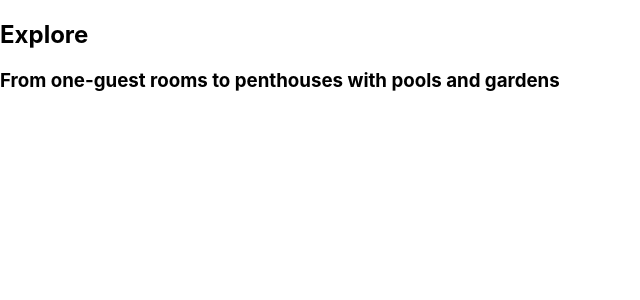
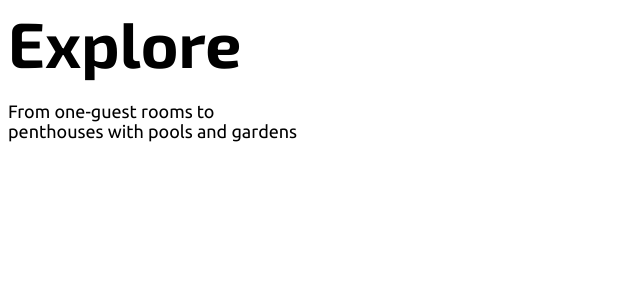
Before and after one commit to DevilxDude/code-20220420-hammad-akhtar, a React (Create React App) app: page / in a window 1280 px wide. Shown: the top 300 px of the page, without its empty margins (0-640 px from the left). Built offline with nearby package versions, Linux system fonts and the light colour scheme.

Commit message:
HA: Added Basic Font and styling

```diff
--- a/package.json
+++ b/package.json
@@ -10,6 +10,7 @@
     "@types/node": "^16.11.27",
     "@types/react": "^18.0.5",
     "@types/react-dom": "^18.0.1",
+    "node-sass": "^6.0.1",
     "react": "^18.0.0",
     "react-dom": "^18.0.0",
     "react-scripts": "5.0.1",
--- a/src/App.tsx
+++ b/src/App.tsx
@@ -1,4 +1,5 @@
 import ExploreSection from 'container/ExploreSection';
+import 'styles/global.scss';
 
 function App() {
   return (
--- /dev/null
+++ b/src/components/Title/index.module.scss
@@ -0,0 +1,21 @@
+.container {
+  .title {
+    margin: 0;
+    font-family: 'Exo 2', sans-serif;
+    font-size: 6.4rem;
+    font-weight: 700;
+    line-height: 7rem;
+    letter-spacing: 0;
+    text-align: left;
+    margin-bottom: 2.4rem;
+  }
+
+  .subtitle {
+    font-family: 'Ubuntu', sans-serif;
+    font-weight: 400;
+    font-size: 1.8rem;
+    line-height: 110%;
+    max-width: 30rem;
+    margin: 0;
+  }
+}
--- a/src/components/Title/index.tsx
+++ b/src/components/Title/index.tsx
@@ -1,4 +1,5 @@
 import { FC } from 'react';
+import styles from './index.module.scss';
 
 interface Props {
   title: string;
@@ -7,9 +8,9 @@ interface Props {
 
 const Title: FC<Props> = ({ title, subtitle }) => {
   return (
-    <div>
-      <h2>{title}</h2>
-      {subtitle && <h3>{subtitle}</h3>}
+    <div className={styles.container}>
+      <h2 className={styles.title}>{title}</h2>
+      {subtitle && <h3 className={styles.subtitle}>{subtitle}</h3>}
     </div>
   );
 };
--- a/src/index.css
+++ /dev/null
@@ -1,13 +0,0 @@
-body {
-  margin: 0;
-  font-family: -apple-system, BlinkMacSystemFont, 'Segoe UI', 'Roboto', 'Oxygen',
-    'Ubuntu', 'Cantarell', 'Fira Sans', 'Droid Sans', 'Helvetica Neue',
-    sans-serif;
-  -webkit-font-smoothing: antialiased;
-  -moz-osx-font-smoothing: grayscale;
-}
-
-code {
-  font-family: source-code-pro, Menlo, Monaco, Consolas, 'Courier New',
-    monospace;
-}
--- a/src/index.tsx
+++ b/src/index.tsx
@@ -1,6 +1,5 @@
 import React from 'react';
 import ReactDOM from 'react-dom/client';
-import './index.css';
 import App from './App';
 import reportWebVitals from './reportWebVitals';
 
--- /dev/null
+++ b/src/styles/global.scss
@@ -0,0 +1,20 @@
+@import url('https://fonts.googleapis.com/css2?family=Dancing+Script:wght@700&family=Exo+2:wght@400;500;700&family=Ubuntu:wght@300;400;500;700&display=swap');
+
+/*
+    Available Fonts:
+
+    font-family: 'Dancing Script', cursive;
+    font-family: 'Exo 2', sans-serif;
+    font-family: 'Ubuntu', sans-serif;
+*/
+
+html {
+  font-size: 10px;
+}
+
+body {
+  font-family: 'Ubuntu', sans-serif;
+  background-color: #ffffff;
+  font-size: 1.4rem;
+  color: #000000;
+}
```
Also changed, not shown: src/App.css (added), 1 other file (tests, documents, lock files or other folders).
